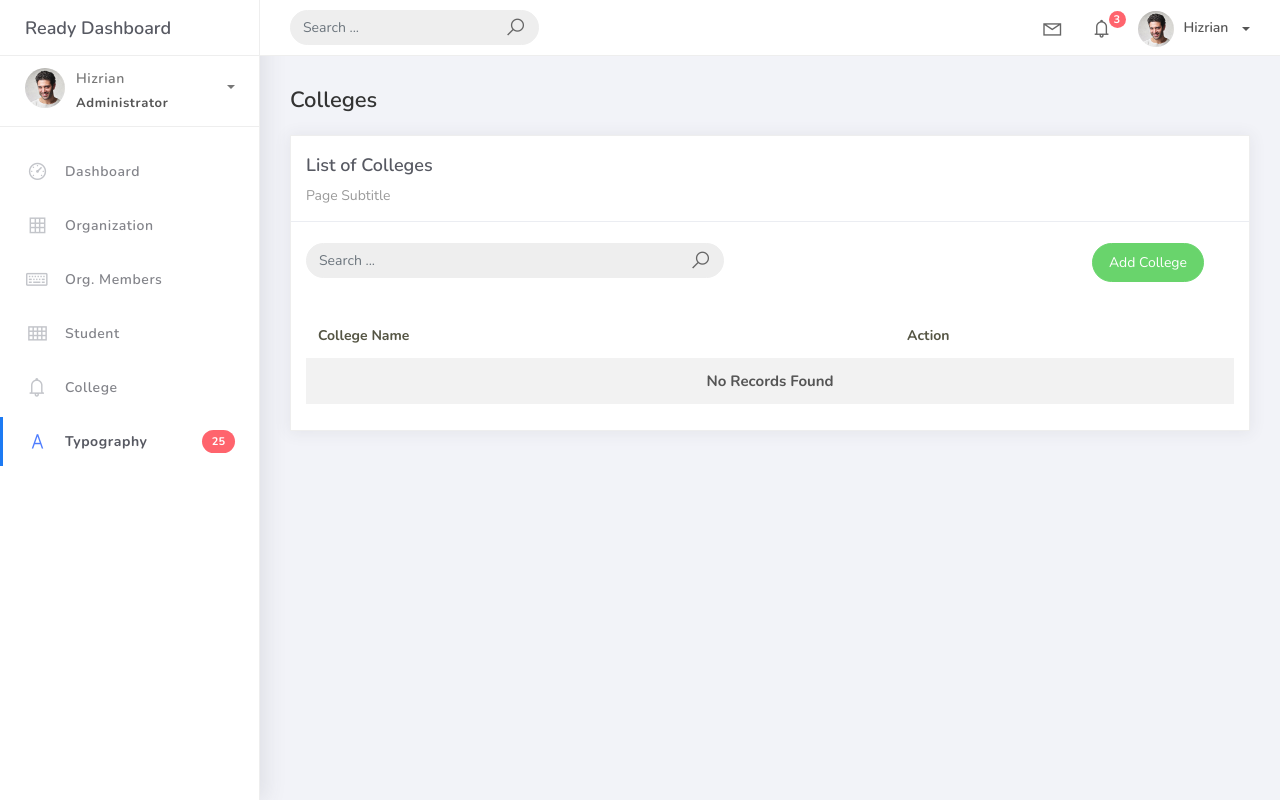
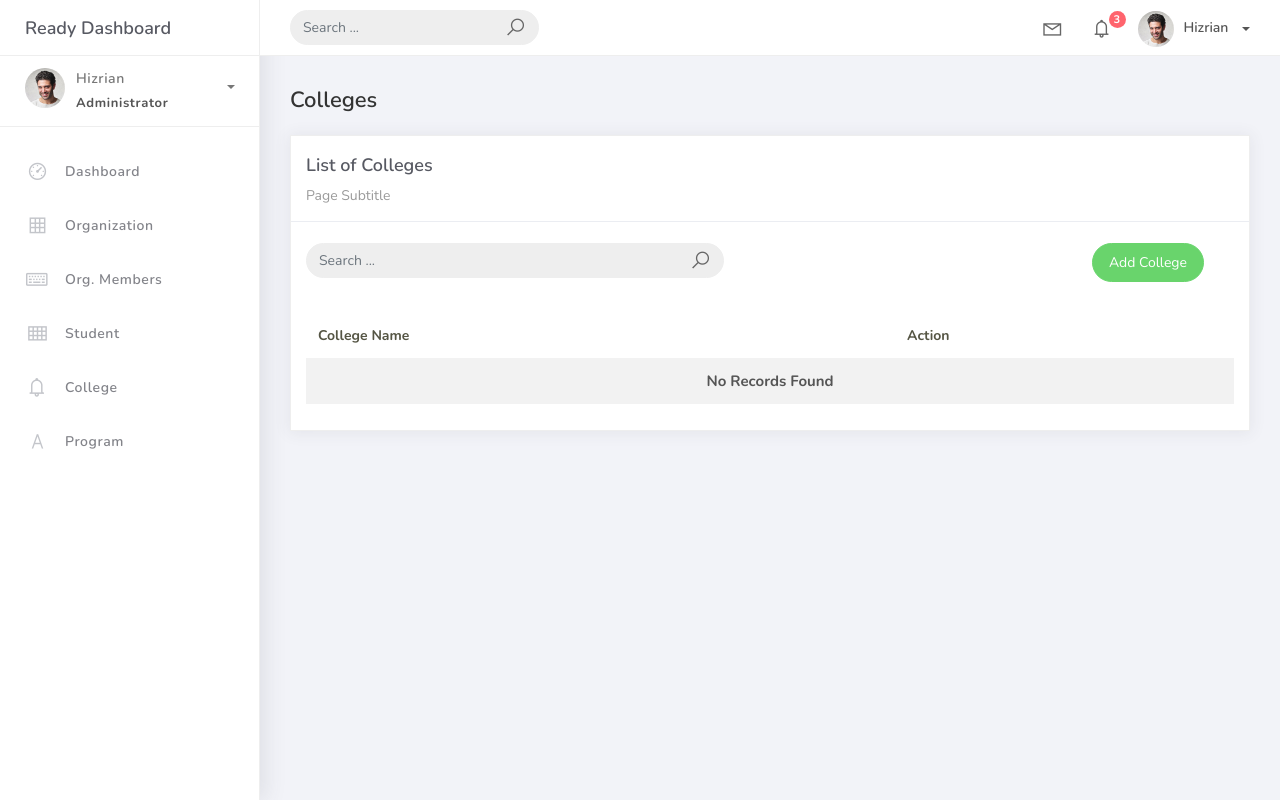
Before and after one commit to snyb1010/PSUSphere, a Django app: page /college_list in a window 1280 px wide. Run offline with Django 5.2, Linux system fonts and the light colour scheme; data that the repository does not hold is empty; some libraries are stand-ins or nearby versions.

Commit message:
Replace Typography with Program in sidebar

```diff
--- a/projectsite/templates/base.html
+++ b/projectsite/templates/base.html
@@ -198,11 +198,10 @@
 								<p>College</p>
 							</a>
 						</li>
-						<li class="nav-item active">
-							<a href="typography.html">
+						<li class="nav-item">
+							<a href="{% url 'program-list' %}">
 								<i class="la la-font"></i>
-								<p>Typography</p>
-								<span class="badge badge-danger">25</span>
+								<p>Program</p>
 							</a>
 						</li>
 
```
